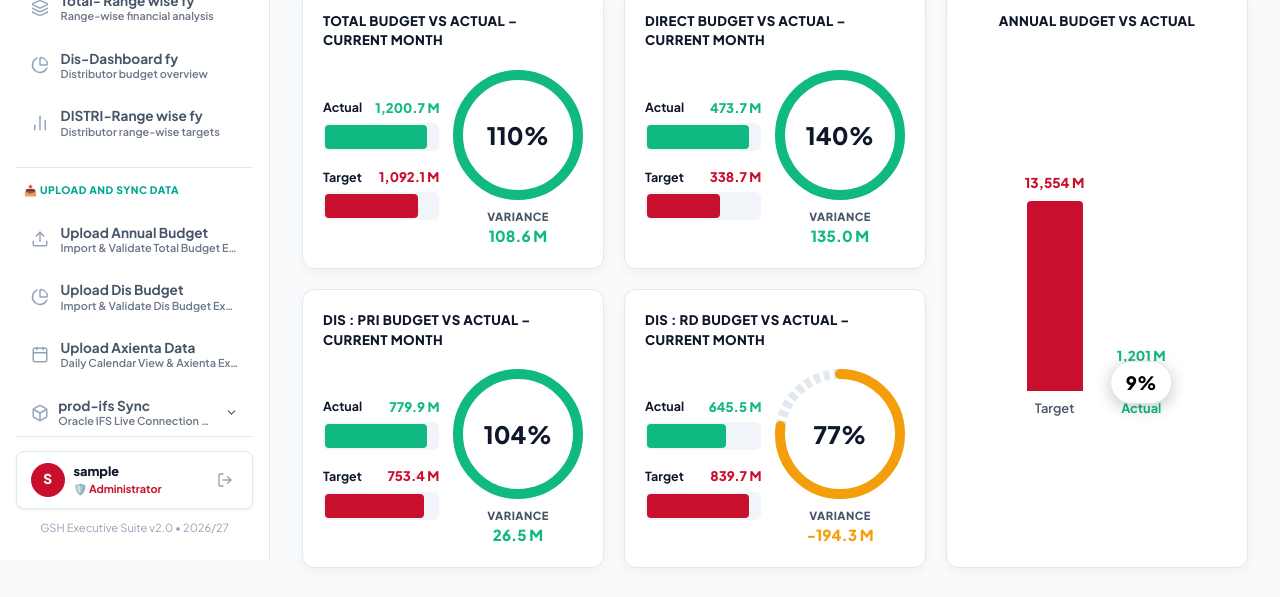
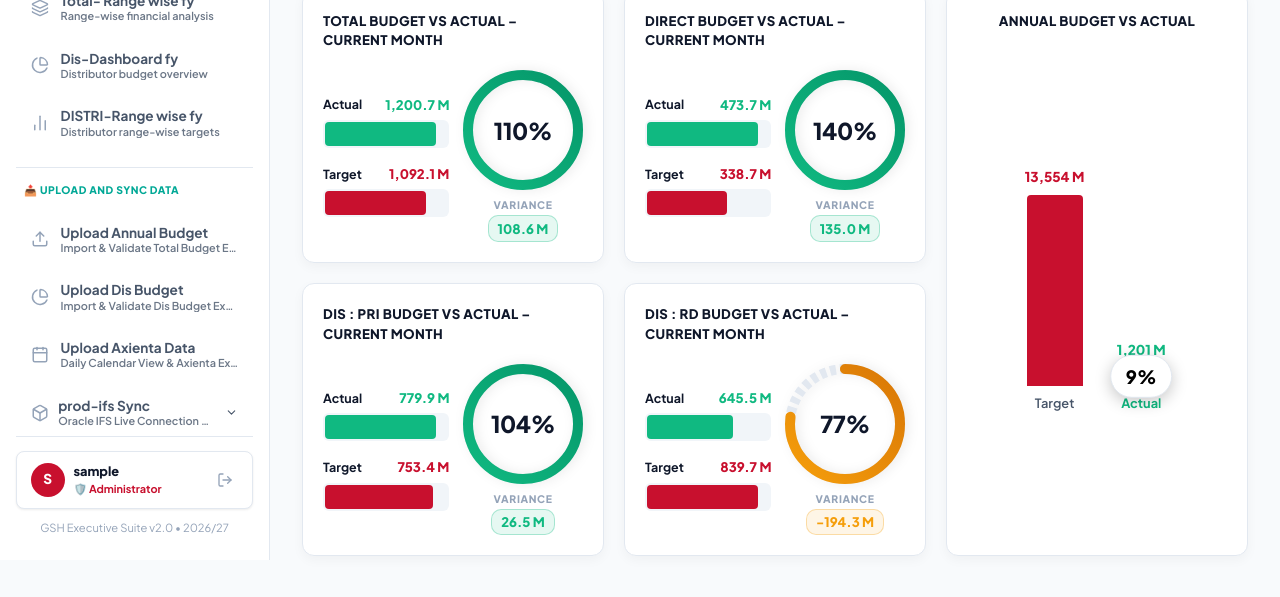
Before and after one commit to GSO-Development/GS_health_Dashbord, a React (Vite) app in the folder frontend/: page /dashboard-fy in a window 1280 px wide. Shown: the part 240-837 px from the top of the page. Built offline with nearby package versions, Linux system fonts and the light colour scheme; no server answers; sample sign-in values are in the browser's storage.

Commit message:
fix: enforce Image 1 side-by-side card layout and add next-gen gradient circular gauge

```diff
--- a/frontend/src/index.css
+++ b/frontend/src/index.css
@@ -447,13 +447,15 @@ body {
   }
 
   .gauge-card-content {
-    flex-direction: column !important;
+    flex-direction: row !important;
     align-items: center !important;
-    gap: 1.25rem !important;
+    justify-content: space-between !important;
+    gap: 0.75rem !important;
   }
 
   .gauge-card-bars {
-    width: 100% !important;
+    flex: 1 !important;
+    min-width: 0 !important;
   }
 
   /* Responsive Headers & Typography */
--- a/frontend/src/pages/DashboardFyPage.jsx
+++ b/frontend/src/pages/DashboardFyPage.jsx
@@ -15,16 +15,25 @@ const toMnInt = (val) => {
   return Math.round(mn).toLocaleString('en-US') + ' M';
 };
 
-const CircularGauge = ({ percentage, variance, size = 130, activeColor = '#10b981' }) => {
+const CircularGauge = ({ percentage, variance, size = 120, activeColor = '#10b981', gradientId = 'gaugeGrad' }) => {
   const strokeWidth = 10;
   const radius = (size - strokeWidth) / 2;
   const circumference = 2 * Math.PI * radius;
   const strokeDashoffset = circumference - (Math.min(percentage, 100) / 100) * circumference;
 
+  const isWarning = activeColor === '#f59e0b';
+  const stopColor = isWarning ? '#d97706' : (activeColor === '#c8102e' ? '#991b1b' : '#059669');
+
   return (
-    <div style={{ display: 'flex', flexDirection: 'column', alignItems: 'center', justifyContent: 'center' }}>
+    <div style={{ display: 'flex', flexDirection: 'column', alignItems: 'center', justifyContent: 'center', flexShrink: 0 }}>
       <div style={{ position: 'relative', width: size, height: size, display: 'flex', alignItems: 'center', justifyContent: 'center' }}>
-        <svg width={size} height={size} style={{ transform: 'rotate(-90deg)' }}>
+        <svg width={size} height={size} style={{ transform: 'rotate(-90deg)', filter: 'drop-shadow(0 3px 6px rgba(0,0,0,0.08))' }}>
+          <defs>
+            <linearGradient id={gradientId} x1="0%" y1="0%" x2="100%" y2="100%">
+              <stop offset="0%" stopColor={activeColor} />
+              <stop offset="100%" stopColor={stopColor} />
+            </linearGradient>
+          </defs>
           <circle
             cx={size / 2}
             cy={size / 2}
@@ -38,26 +47,35 @@ const CircularGauge = ({ percentage, variance, size = 130, activeColor = '#10b98
             cx={size / 2}
             cy={size / 2}
             r={radius}
-            stroke={activeColor}
+            stroke={`url(#${gradientId})`}
             strokeWidth={strokeWidth}
             fill="transparent"
             strokeDasharray={circumference}
             strokeDashoffset={strokeDashoffset}
             strokeLinecap="round"
-            style={{ transition: 'stroke-dashoffset 0.8s ease' }}
+            style={{ transition: 'stroke-dashoffset 0.8s cubic-bezier(0.16, 1, 0.3, 1)' }}
           />
         </svg>
         <div style={{ position: 'absolute', textAlign: 'center', display: 'flex', flexDirection: 'column', alignItems: 'center', justifyContent: 'center' }}>
-          <span style={{ fontSize: size > 120 ? '1.5rem' : '1.35rem', fontWeight: 900, color: 'var(--text-main)', lineHeight: 1 }}>
+          <span style={{ fontSize: size > 115 ? '1.45rem' : '1.25rem', fontWeight: 900, color: 'var(--text-main)', lineHeight: 1, letterSpacing: '-0.02em' }}>
             {percentage}%
           </span>
         </div>
       </div>
-      <div style={{ textAlign: 'center', marginTop: '0.5rem' }}>
-        <div style={{ fontSize: '0.7rem', fontWeight: 800, textTransform: 'uppercase', letterSpacing: '0.04em', color: 'var(--text-muted)' }}>
+      <div style={{ textAlign: 'center', marginTop: '0.45rem' }}>
+        <div style={{ fontSize: '0.65rem', fontWeight: 800, textTransform: 'uppercase', letterSpacing: '0.06em', color: 'var(--text-subtle)', marginBottom: '0.15rem' }}>
           VARIANCE
         </div>
-        <div style={{ fontSize: '0.95rem', fontWeight: 800, color: activeColor }}>
+        <div style={{
+          fontSize: '0.825rem',
+          fontWeight: 800,
+          color: activeColor,
+          background: activeColor === '#f59e0b' ? 'rgba(245, 158, 11, 0.1)' : 'rgba(16, 185, 129, 0.1)',
+          padding: '0.15rem 0.55rem',
+          borderRadius: '10px',
+          border: `1px solid ${activeColor === '#f59e0b' ? 'rgba(245, 158, 11, 0.3)' : 'rgba(16, 185, 129, 0.3)'}`,
+          display: 'inline-block'
+        }}>
           {variance}
         </div>
       </div>
@@ -156,7 +174,7 @@ const DashboardFyPage = () => {
               </div>
             </div>
             <div style={{ flexShrink: 0 }}>
-              <CircularGauge percentage={tb.pct} variance={toMn(tb.variance)} size={130} activeColor="#10b981" />
+              <CircularGauge percentage={tb.pct} variance={toMn(tb.variance)} size={120} activeColor="#10b981" gradientId="tbGrad" />
             </div>
           </div>
         </div>
@@ -188,7 +206,7 @@ const DashboardFyPage = () => {
               </div>
             </div>
             <div style={{ flexShrink: 0 }}>
-              <CircularGauge percentage={db.pct} variance={toMn(db.variance)} size={130} activeColor="#10b981" />
+              <CircularGauge percentage={db.pct} variance={toMn(db.variance)} size={120} activeColor="#10b981" gradientId="dbGrad" />
             </div>
           </div>
         </div>
@@ -257,7 +275,7 @@ const DashboardFyPage = () => {
               </div>
             </div>
             <div style={{ flexShrink: 0 }}>
-              <CircularGauge percentage={dp.pct} variance={toMn(dp.variance)} size={130} activeColor="#10b981" />
+              <CircularGauge percentage={dp.pct} variance={toMn(dp.variance)} size={120} activeColor="#10b981" gradientId="dpGrad" />
             </div>
           </div>
         </div>
@@ -289,7 +307,7 @@ const DashboardFyPage = () => {
               </div>
             </div>
             <div style={{ flexShrink: 0 }}>
-              <CircularGauge percentage={dr.pct} variance={toMn(dr.variance)} size={130} activeColor="#f59e0b" />
+              <CircularGauge percentage={dr.pct} variance={toMn(dr.variance)} size={120} activeColor="#f59e0b" gradientId="drGrad" />
             </div>
           </div>
         </div>
--- a/frontend/src/pages/DisDashboardFyPage.jsx
+++ b/frontend/src/pages/DisDashboardFyPage.jsx
@@ -15,17 +15,26 @@ const fmtMnFull = (val) => {
   return Math.round(mn).toLocaleString('en-US') + ' M';
 };
 
-const CircularGauge = ({ percentage, variance, size = 110, activeColor = '#06b6d4' }) => {
+const CircularGauge = ({ percentage, variance, size = 115, activeColor = '#06b6d4', gradientId = 'disGaugeGrad' }) => {
   const strokeWidth = 10;
   const radius = (size - strokeWidth) / 2;
   const circumference = 2 * Math.PI * radius;
   const cappedPct = Math.min(percentage, 999);
   const strokeDashoffset = circumference - (Math.min(cappedPct, 100) / 100) * circumference;
 
+  const isWarning = activeColor === '#f59e0b';
+  const stopColor = isWarning ? '#d97706' : (activeColor === '#06b6d4' ? '#0891b2' : (activeColor === '#3b82f6' ? '#1d4ed8' : '#059669'));
+
   return (
-    <div style={{ display: 'flex', flexDirection: 'column', alignItems: 'center', justifyContent: 'center' }}>
+    <div style={{ display: 'flex', flexDirection: 'column', alignItems: 'center', justifyContent: 'center', flexShrink: 0 }}>
       <div style={{ position: 'relative', width: size, height: size, display: 'flex', alignItems: 'center', justifyContent: 'center' }}>
-        <svg width={size} height={size} style={{ transform: 'rotate(-90deg)' }}>
+        <svg width={size} height={size} style={{ transform: 'rotate(-90deg)', filter: 'drop-shadow(0 3px 6px rgba(0,0,0,0.08))' }}>
+          <defs>
+            <linearGradient id={gradientId} x1="0%" y1="0%" x2="100%" y2="100%">
+              <stop offset="0%" stopColor={activeColor} />
+              <stop offset="100%" stopColor={stopColor} />
+            </linearGradient>
+          </defs>
           <circle
             cx={size / 2}
             cy={size / 2}
@@ -39,26 +48,35 @@ const CircularGauge = ({ percentage, variance, size = 110, activeColor = '#06b6d
             cx={size / 2}
             cy={size / 2}
             r={radius}
-            stroke={activeColor}
+            stroke={`url(#${gradientId})`}
             strokeWidth={strokeWidth}
             fill="transparent"
             strokeDasharray={circumference}
             strokeDashoffset={strokeDashoffset}
             strokeLinecap="round"
-            style={{ transition: 'stroke-dashoffset 0.8s ease' }}
+            style={{ transition: 'stroke-dashoffset 0.8s cubic-bezier(0.16, 1, 0.3, 1)' }}
           />
         </svg>
         <div style={{ position: 'absolute', textAlign: 'center', display: 'flex', flexDirection: 'column', alignItems: 'center', justifyContent: 'center' }}>
-          <span style={{ fontSize: size > 120 ? '1.5rem' : '1.35rem', fontWeight: 900, color: 'var(--text-main)', lineHeight: 1 }}>
+          <span style={{ fontSize: size > 110 ? '1.4rem' : '1.2rem', fontWeight: 900, color: 'var(--text-main)', lineHeight: 1, letterSpacing: '-0.02em' }}>
             {percentage}%
           </span>
         </div>
       </div>
-      <div style={{ textAlign: 'center', marginTop: '0.4rem' }}>
-        <div style={{ fontSize: '0.7rem', fontWeight: 800, textTransform: 'uppercase', letterSpacing: '0.04em', color: 'var(--text-muted)' }}>
+      <div style={{ textAlign: 'center', marginTop: '0.45rem' }}>
+        <div style={{ fontSize: '0.65rem', fontWeight: 800, textTransform: 'uppercase', letterSpacing: '0.06em', color: 'var(--text-subtle)', marginBottom: '0.15rem' }}>
           VARIANCE
         </div>
-        <div style={{ fontSize: '0.9rem', fontWeight: 800, color: activeColor }}>
+        <div style={{
+          fontSize: '0.8rem',
+          fontWeight: 800,
+          color: activeColor,
+          background: `rgba(6, 182, 212, 0.1)`,
+          padding: '0.15rem 0.55rem',
+          borderRadius: '10px',
+          border: `1px solid rgba(6, 182, 212, 0.3)`,
+          display: 'inline-block'
+        }}>
           {variance}
         </div>
       </div>
@@ -160,7 +178,7 @@ const DisDashboardFyPage = () => {
               </div>
             </div>
             <div style={{ flexShrink: 0 }}>
-              <CircularGauge percentage={pri.pct || 0} variance={`${fmtMn(pri.variance)}`} size={110} activeColor="#06b6d4" />
+              <CircularGauge percentage={pri.pct || 0} variance={`${fmtMn(pri.variance)}`} size={110} activeColor="#06b6d4" gradientId="disPriGrad" />
             </div>
           </div>
         </div>
@@ -194,7 +212,7 @@ const DisDashboardFyPage = () => {
               </div>
             </div>
             <div style={{ flexShrink: 0 }}>
-              <CircularGauge percentage={rd.pct || 0} variance={`${fmtMn(rd.variance)}`} size={110} activeColor={rd.pct >= 100 ? '#10b981' : '#f59e0b'} />
+              <CircularGauge percentage={rd.pct || 0} variance={`${fmtMn(rd.variance)}`} size={110} activeColor={rd.pct >= 100 ? '#10b981' : '#f59e0b'} gradientId="disRdGrad" />
             </div>
           </div>
         </div>
```
